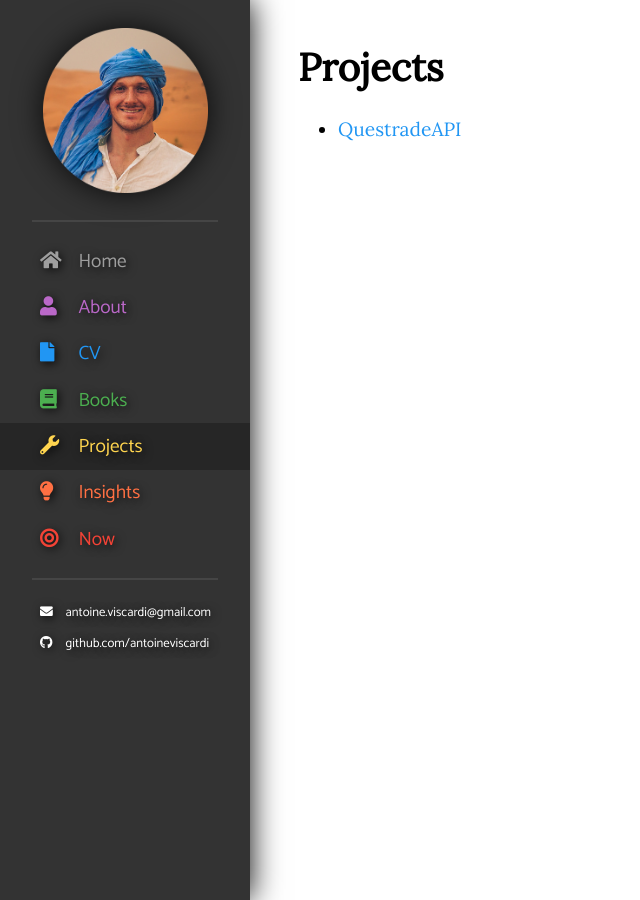
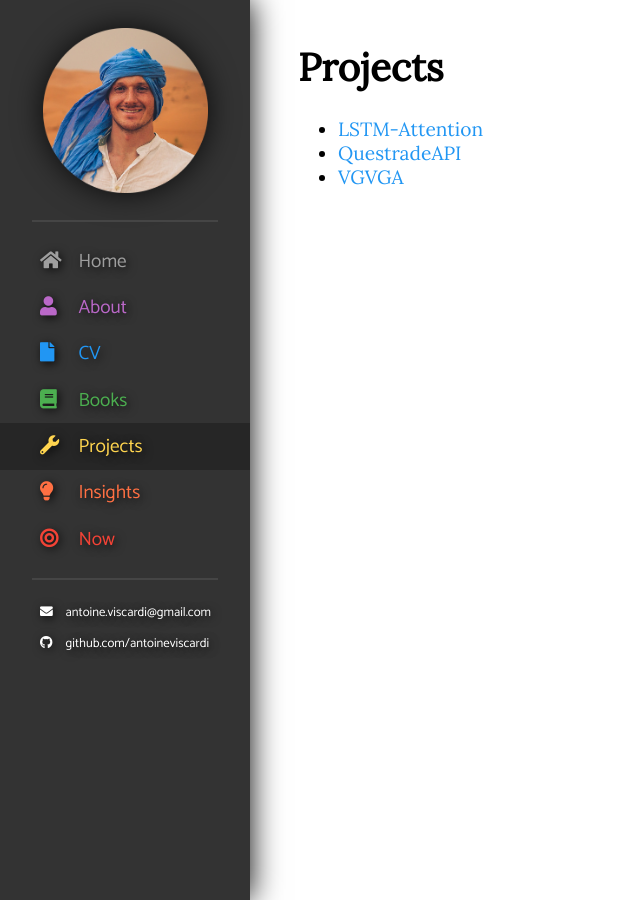
Before and after one commit to Madibam/antoineviscardi.github.io, a Jekyll site: the page built from projects/index.html, in a window 1280 px wide. Shown: the whole page, without its empty margins (0-640 px from the left). Built offline with Jekyll 4.4.1, drawn with Linux system fonts in a browser that asks for light colours; nearby versions of some CDN libraries.

Commit message:
added projects

```diff
--- a/_data/projects.yml
+++ b/_data/projects.yml
@@ -1,2 +1,6 @@
+- title:  LSTM-Attention
+  url:    https://arxiv.org/abs/1812.07699
 - title:  QuestradeAPI
-  url:   https://github.com/antoineviscardi/questradeapi
+  url:    https://github.com/antoineviscardi/questradeapi
+- title:  VGVGA
+  url:    https://github.com/antoineviscardi/VGVGA
--- a/css/main.sass
+++ b/css/main.sass
@@ -67,6 +67,5 @@ body
 .main-content p
     color: $color-text-dark
 
-
 .active
     background-color: $color-dark
```
